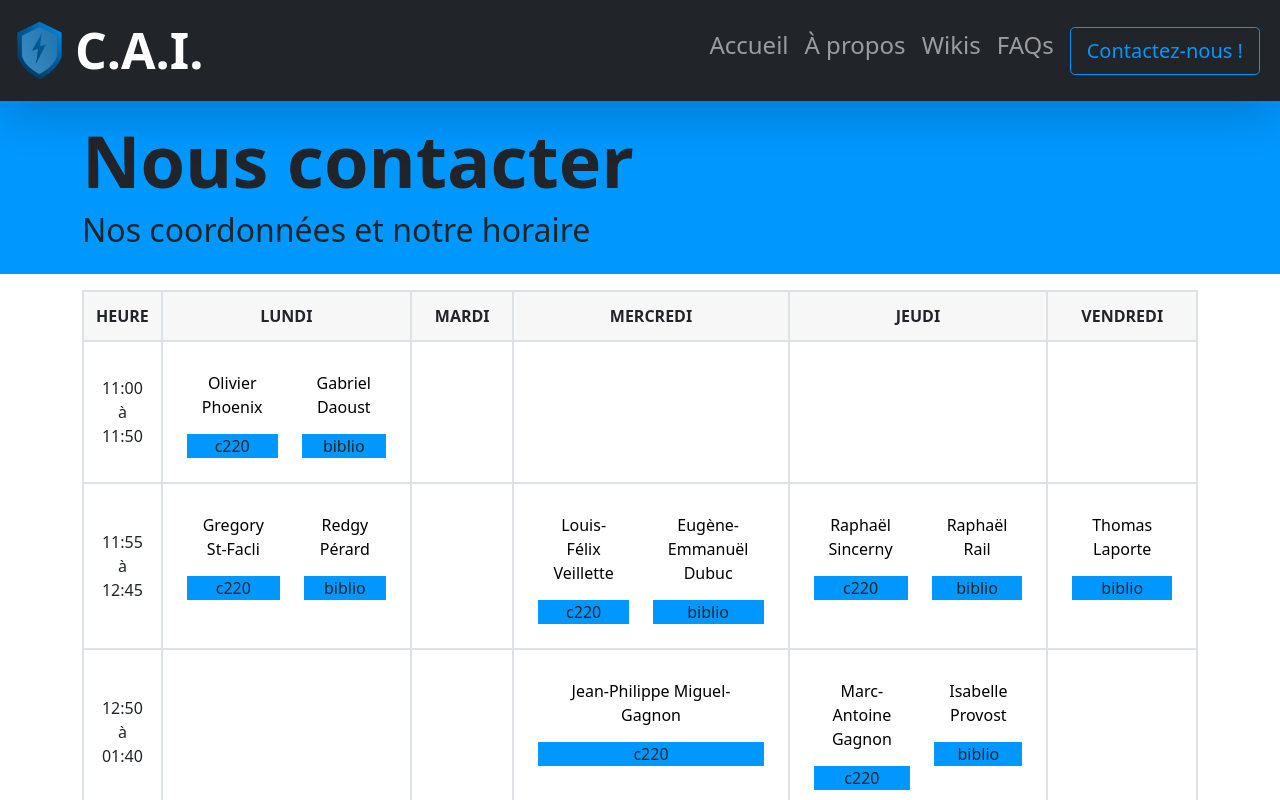
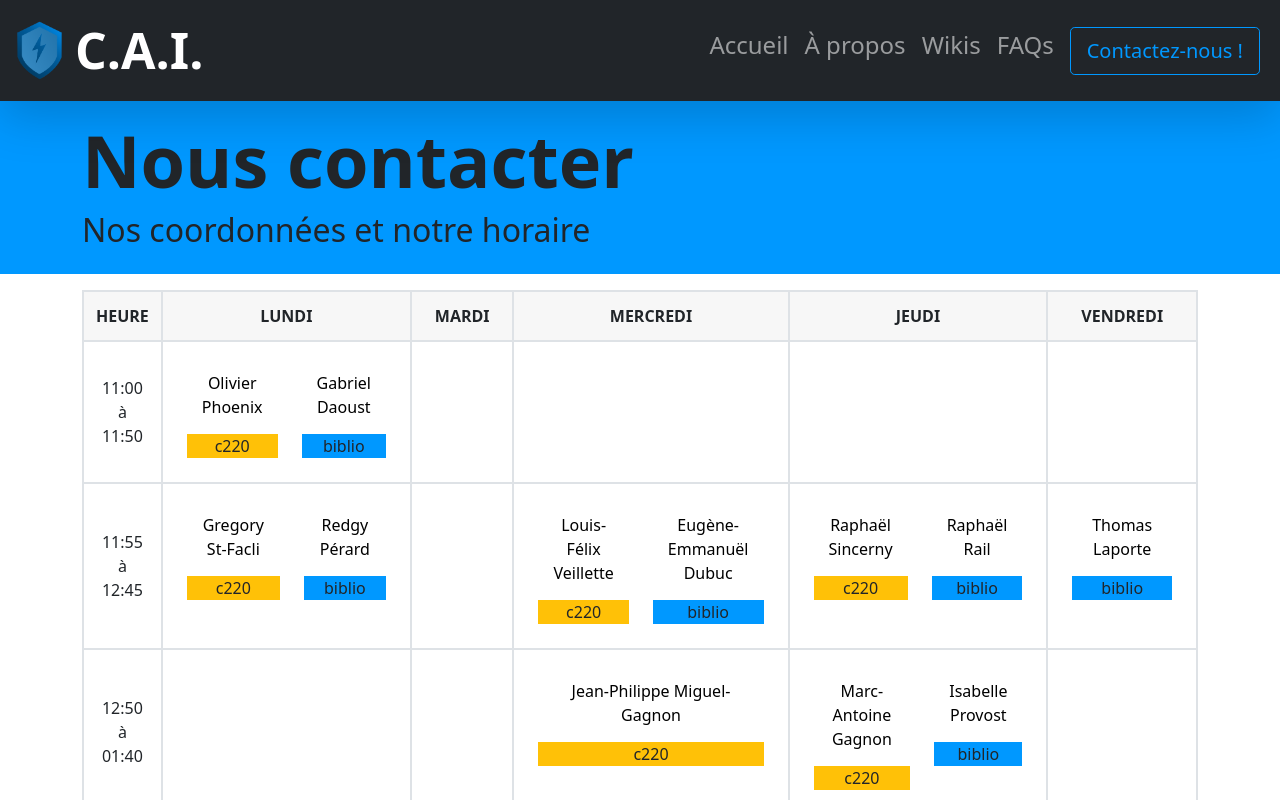
Before and after one commit to darkhappy/projet-soutien, a React (Create React App) app: page /contact in a window 1280 px wide. Shown: the top 800 px of the page. Built offline with nearby package versions, Linux system fonts and the light colour scheme.

Commit message:
fixed refacter & fixed schedule local colors

```diff
--- a/src/routes/Contact/Contact.jsx
+++ b/src/routes/Contact/Contact.jsx
@@ -68,7 +68,7 @@ function Horaire() {
                       </div>
                       <div
                         className={
-                          "margin-10px-top font-size14" + personne.local ===
+                          personne.local ===
                           "c220"
                             ? "bg-warning"
                             : "bg-primary"
--- a/src/routes/index.js
+++ b/src/routes/index.js
@@ -1,3 +1,3 @@
-export { default as Home } from "Home/Home";
-export { default as Contact } from "Contact/Contact";
-export { default as About } from "About/About";
+export { default as Home } from "./Home/Home";
+export { default as Contact } from "./Contact/Contact";
+export { default as About } from "./About/About";
```
Also changed, not shown: src/components/index.js (+4 -4 lines).
